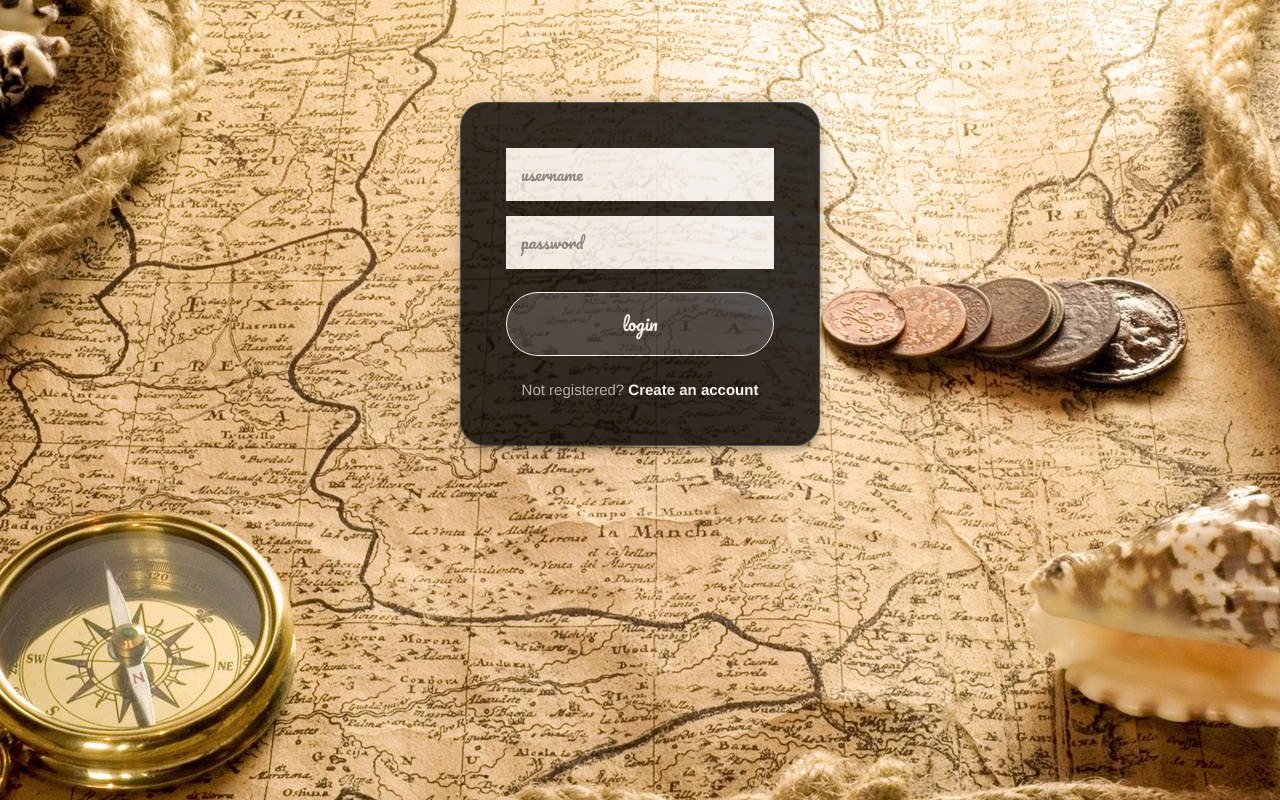
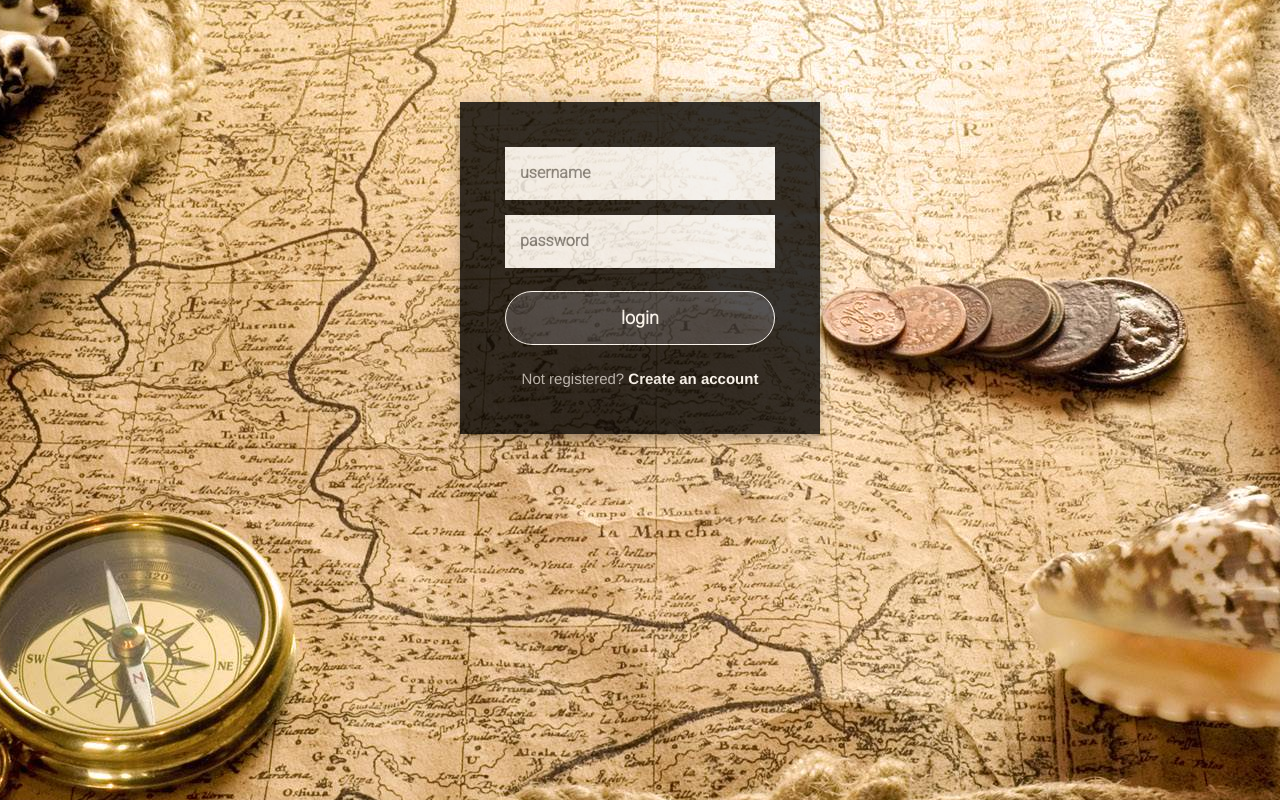
Before and after one commit to sarathks/OnlineHunt, an Angular app: page / in a window 1280 px wide. Built offline with nearby package versions, Linux system fonts and the light colour scheme.

Commit message:
login page designs reverted

```diff
--- a/src/app/login/login.component.css
+++ b/src/app/login/login.component.css
@@ -23,8 +23,6 @@
   margin: 0 auto 100px;
   padding: 45px;
   text-align: center;
-  border: 1px solid;
-  border-radius: 25px;
   opacity: 0.8;
   box-shadow: 0 0 20px 0 rgba(0, 0, 0, 0.2), 0 5px 5px 0 rgba(0, 0, 0, 0.24);
 }
@@ -36,20 +34,22 @@
   border: 0;
   margin: 0 0 15px;
   padding: 15px;
+      font-weight: 600;
   box-sizing: border-box;
   font-size: 16px;
-    font-family: 'Pacifico', cursive;
+  font-family: "Roboto", sans-serif;
 
 }
 .form button {
-    font-family: 'Pacifico', cursive;
+  font-family: "Roboto", sans-serif;
   outline: 0;
   background: #2b2b2f;
   width: 100%;
   border: 0;
-  padding: 18px;
+  padding: 13px;
   color: #FFFFFF;
   font-size: 18px;
+      font-weight: 600;
   -webkit-transition: all 0.3 ease;
   transition: all 0.3 ease;
   cursor: pointer;
```
